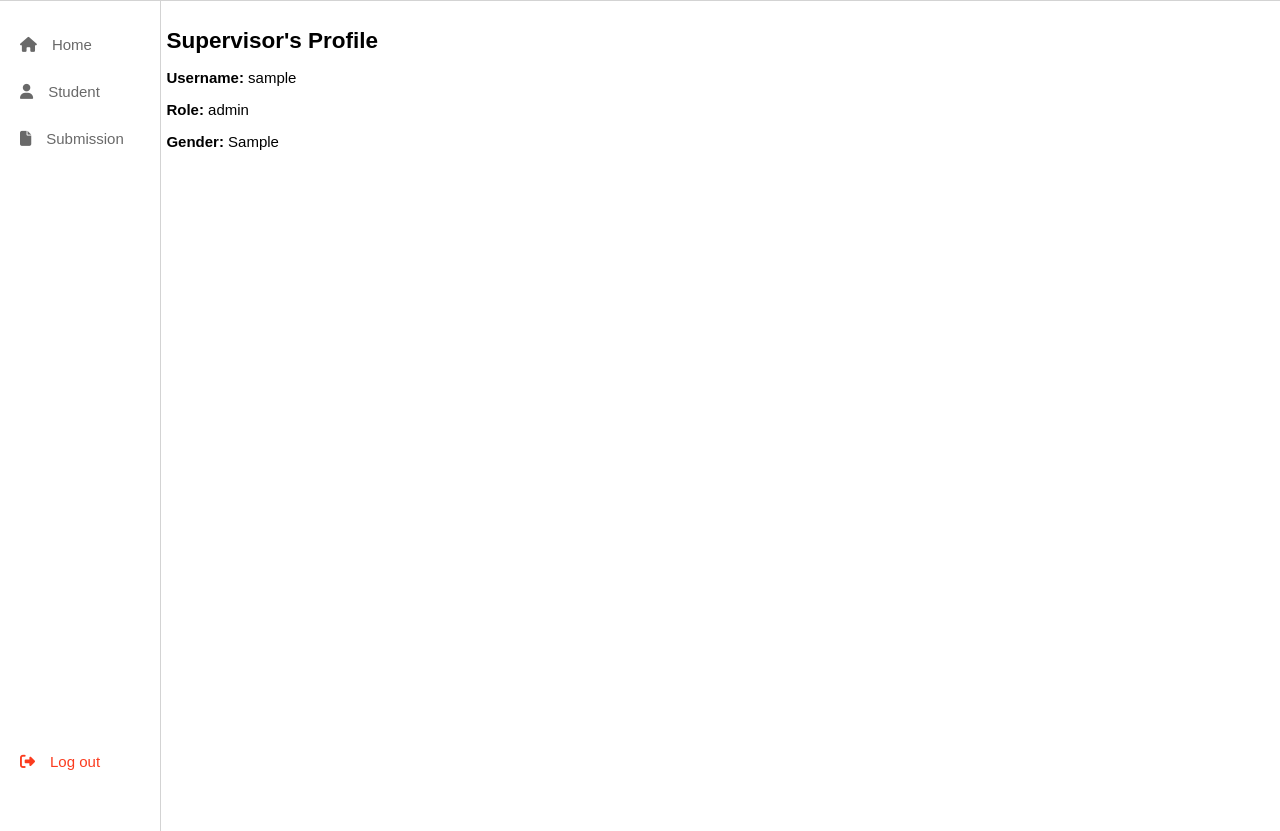
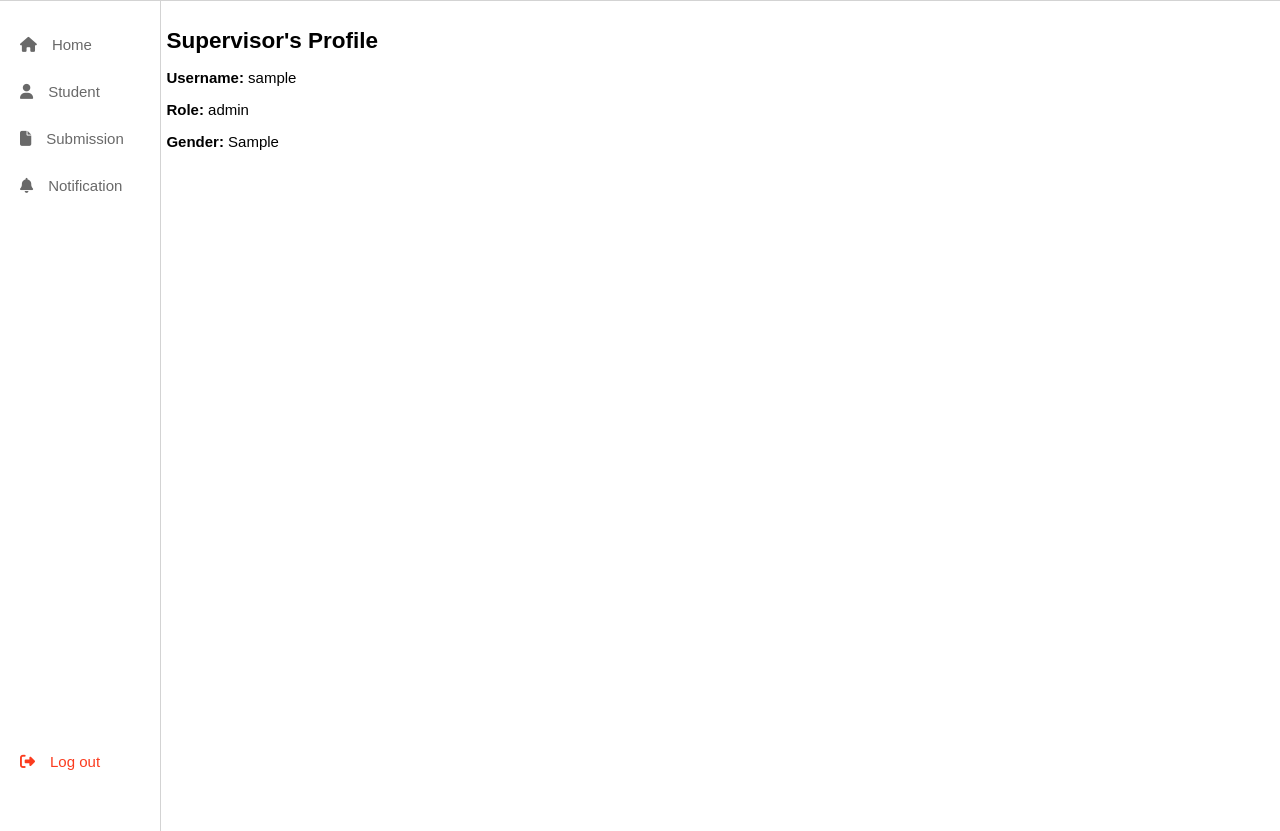
Before and after one commit to Project-We-Diverse/fyp_project, a PHP site: page /supervisor_profile.php in a window 1280 px wide. Shown: the part 70-901 px from the top of the page. Run offline with PHP 8.4, Linux system fonts and the light colour scheme; the visitor is signed in with stand-in values (Sample User, id 1); tables that the repository leaves empty or names only in its code hold one stand-in row (values such as "Sample post"); some libraries are stand-ins or nearby versions.

Commit message:
removed conn & favicon. added notification (sb)

```diff
--- a/supervisor_bar.php
+++ b/supervisor_bar.php
@@ -34,7 +34,6 @@ if ($user) {
 }
 
 $stmt->close();
-$conn->close();
 ?>
 
 <!DOCTYPE html>
@@ -44,7 +43,6 @@ $conn->close();
     <meta name="viewport" content="width=device-width, initial-scale=1.0">
     <title>Home - Supervisor</title>
     <link rel="stylesheet" href="bar.css" type="text/css">
-    <link rel="icon" href="assets/favicon.png" text="image/png">
     <script src="https://kit.fontawesome.com/d9960a92ff.js" crossorigin="anonymous"></script>
 </head>
 <body>
@@ -70,6 +68,7 @@ $conn->close();
                 <li><a href="supervisor_dashboard.php" class="sidebar-link"><i class="fa-solid fa-house"></i>Home</a></li>
                 <li><a href="supervisor_student.php" class="sidebar-link"><i class="fa-solid fa-user"></i>Student</a></li>
                 <li><a href="supervisor_submission.php" class="sidebar-link"><i class="fa-solid fa-file"></i>Submission</a></li>
+                <li><a href="supervisor_notification.php" class="sidebar-link"><i class="fa-solid fa-bell"></i>Notification</a></li>
                 <li class="logout"><a href="logout.php" id="logout-link"><i class="fa-solid fa-right-from-bracket"></i>Log out</a></li>
             </ul>
         </div>
```
